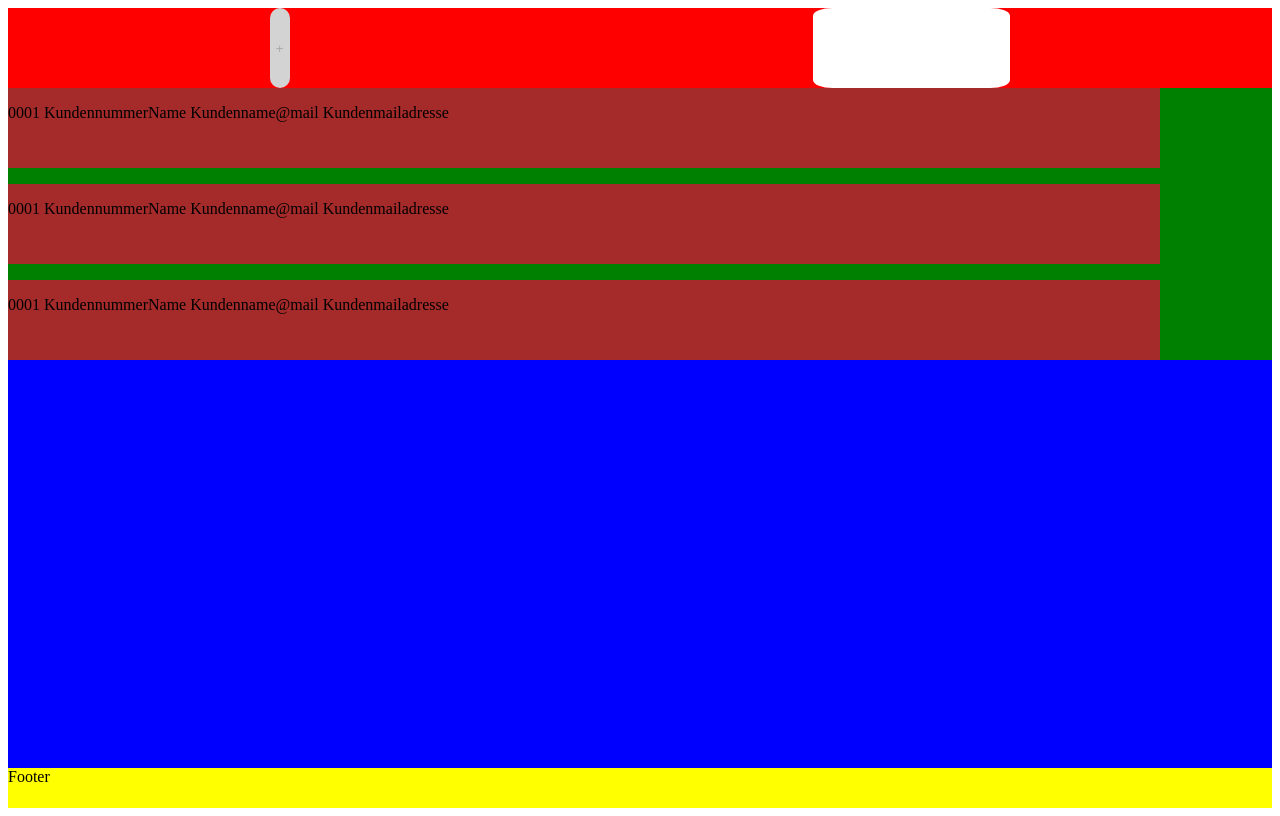
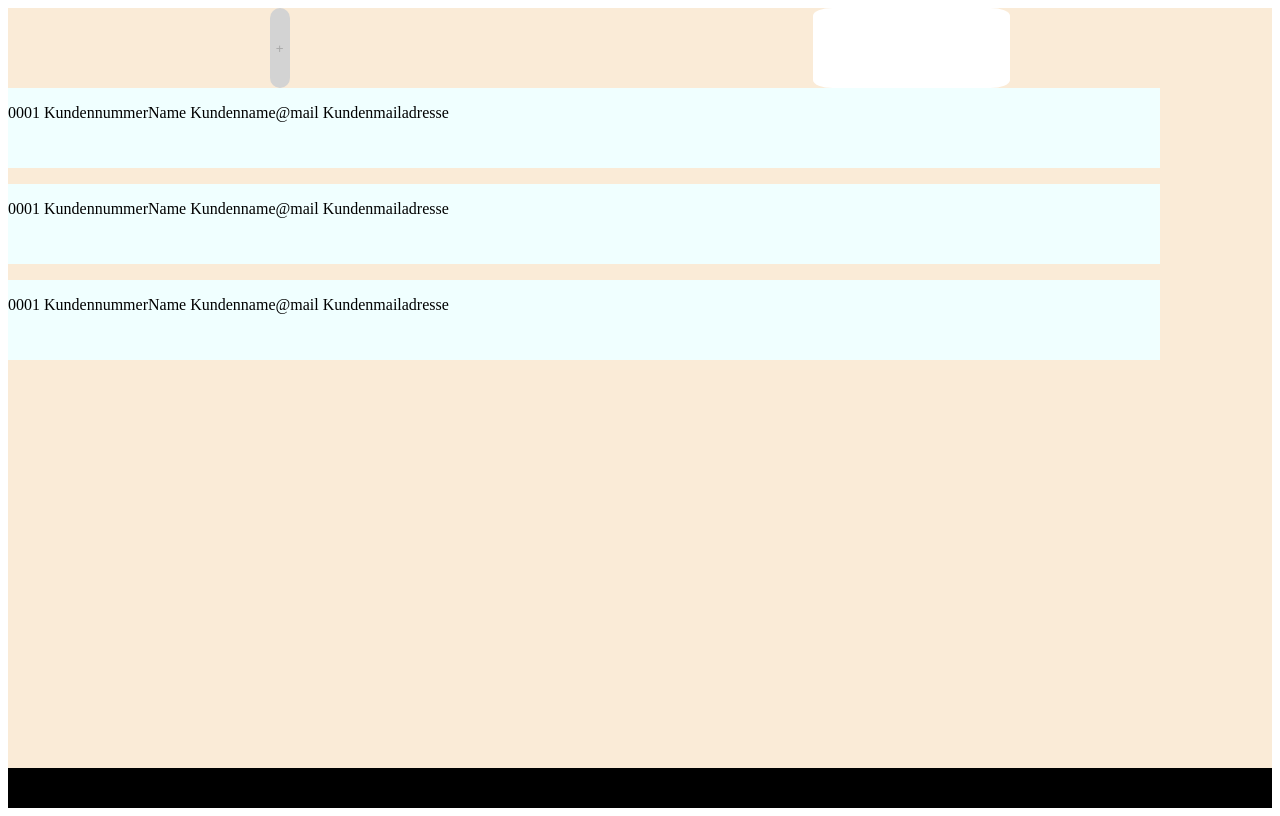
Before and after one commit to MarcelHasenmaierPlanB/etur_workshop, a plain HTML site: page src/website/index.html in a window 1280 px wide. Drawn offline with Linux system fonts and the light colour scheme.

Commit message:
css update

```diff
--- a/src/website/styles.css
+++ b/src/website/styles.css
@@ -9,7 +9,7 @@
 
 .header {
     display: flex;
-    background-color: red;
+    background-color: #FAEBD7;
     width: 100%;
     height: 10vh;
     padding: 0;
@@ -18,16 +18,17 @@
 
 .content {
     display: flex;
-    background-color: blue;
+    background-color: #FAEBD7;
     width: 100%;
     height: 85vh;
     flex-direction: column;
 }
 
 .footer {
-    background-color: yellow;
+    background-color: black;
     width: 100%;
     height: 5vh;
+    font-style: white;
 }
 
 /* ------------------ */
@@ -54,7 +55,7 @@
 .elements {
     display: flex;
     gap: 2vh;
-    background-color: green;
+    background-color:  #FAEBD7;
     flex-direction: column;
     justify-content: center;
 }
@@ -63,5 +64,5 @@
     display: flex;
     height: 10vh;
     width: 90vw;
-    background-color: brown;
+    background-color: #F0FFFF;
 }
```
